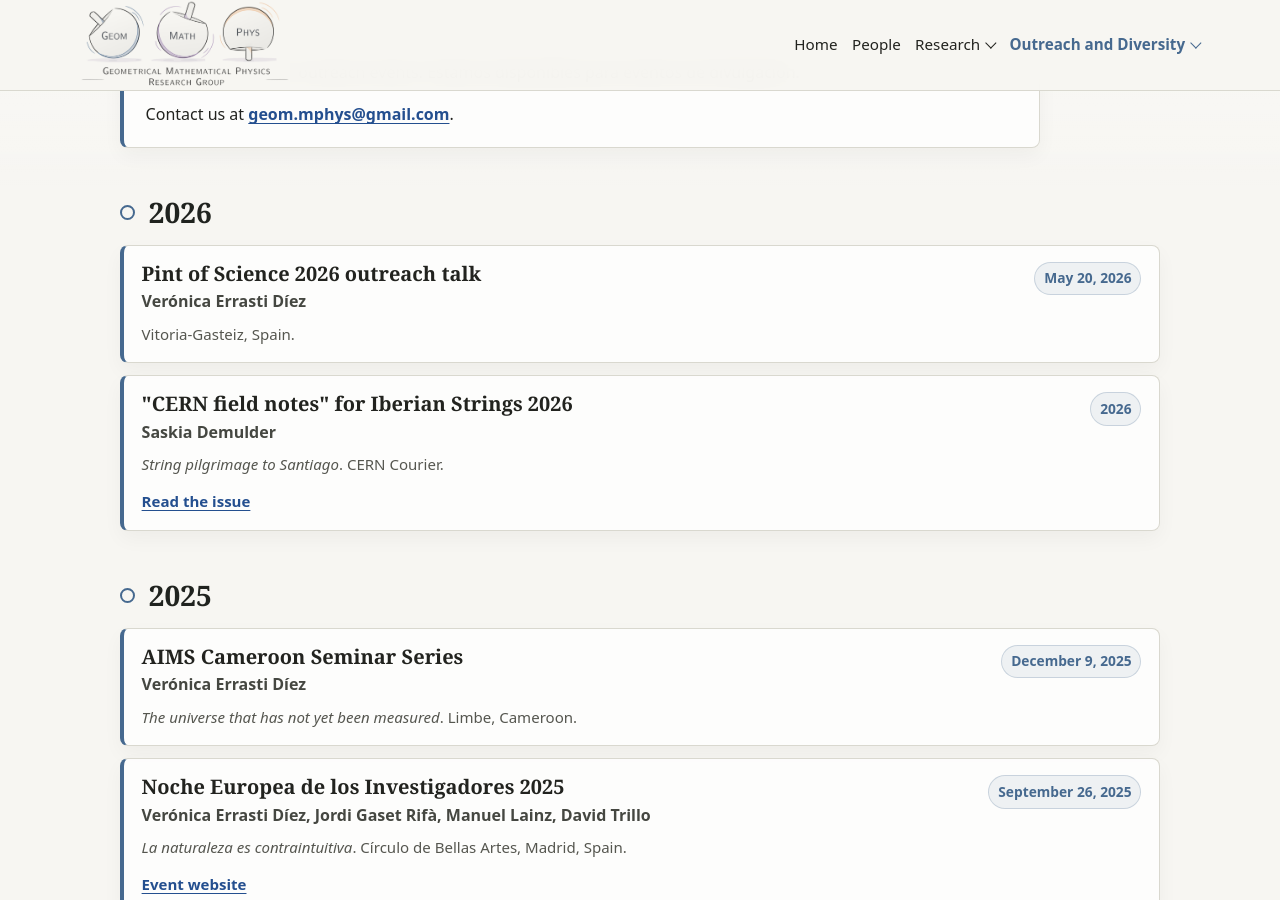
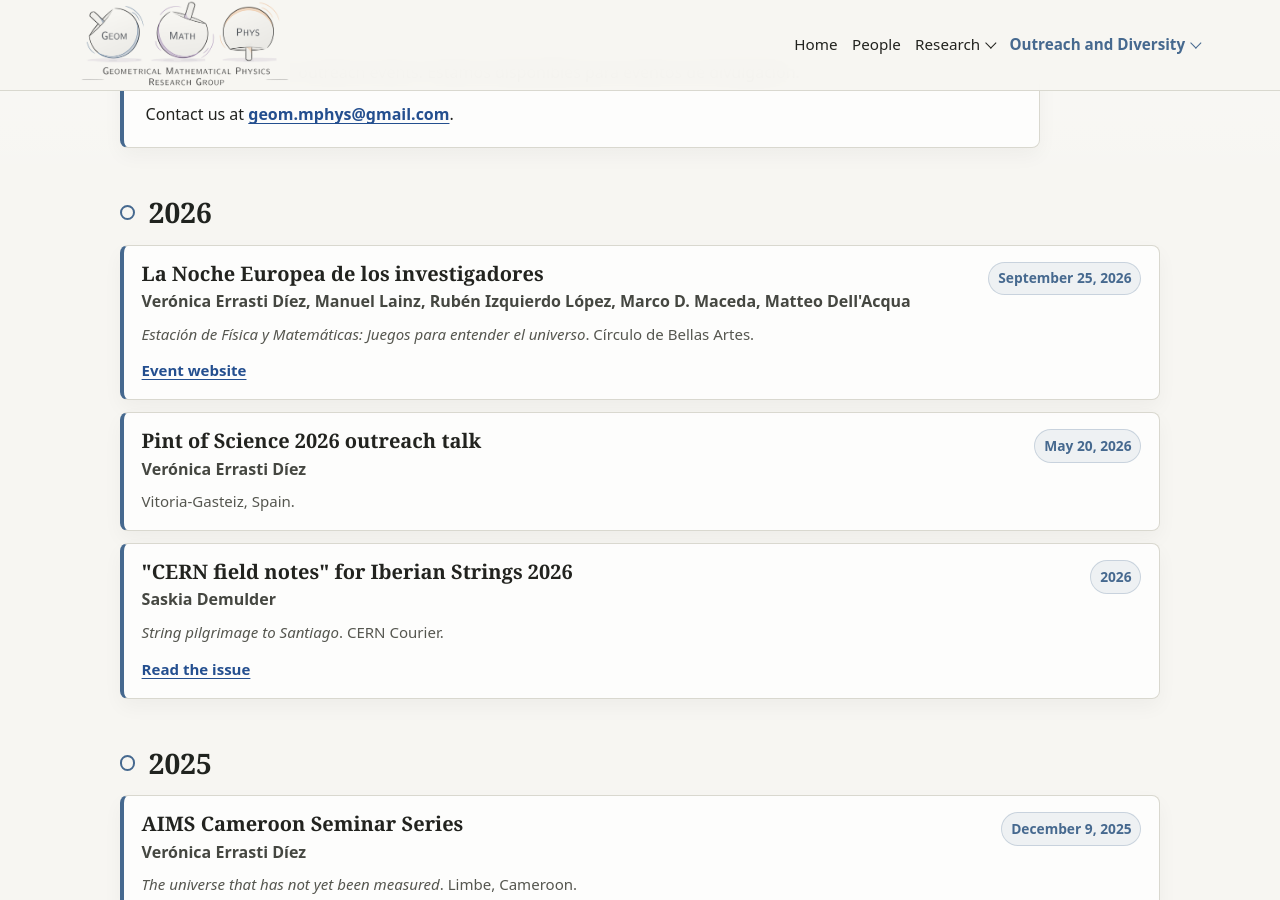
Before and after one commit to GeomMPhys/geommphys.github.io, a Jekyll site: the page built from outreach.md, in a window 1280 px wide and 900 px high, scrolled down 478 px. Built offline with Jekyll 4.4.1, drawn with Linux system fonts in a browser that asks for light colours.

Commit message:
Added Noche Europea, Matteo La Caixa and Paula as a member

```diff
--- a/_data/outreach.yml
+++ b/_data/outreach.yml
@@ -18,6 +18,16 @@
 # ───────────────────────────────────────────────────────────────────
 
 activities:
+  - title: "La Noche Europea de los investigadores"
+    people: [veronica-errasti-diez, manuel-lainz, ruben-izquierdo-lopez, marco-maceda, matteo-dellacqua]
+    kind: stand
+    work_title: "Estación de Física y Matemáticas: Juegos para entender el universo"
+    venue: "Círculo de Bellas Artes"
+    date: 2026-09-25
+    year: 2026
+    links:
+      - {label: "Event website", url: "https://www.madrimasd.org/lanochedelosinvestigadores/actividad/madrid-investigadors-en-el-circulo"}
+
   - title: "Pint of Science 2026 outreach talk"
     people: [veronica-errasti-diez]
     kind: talk
```
Also changed, not shown: _data/people.yml (+7 -1 lines).
